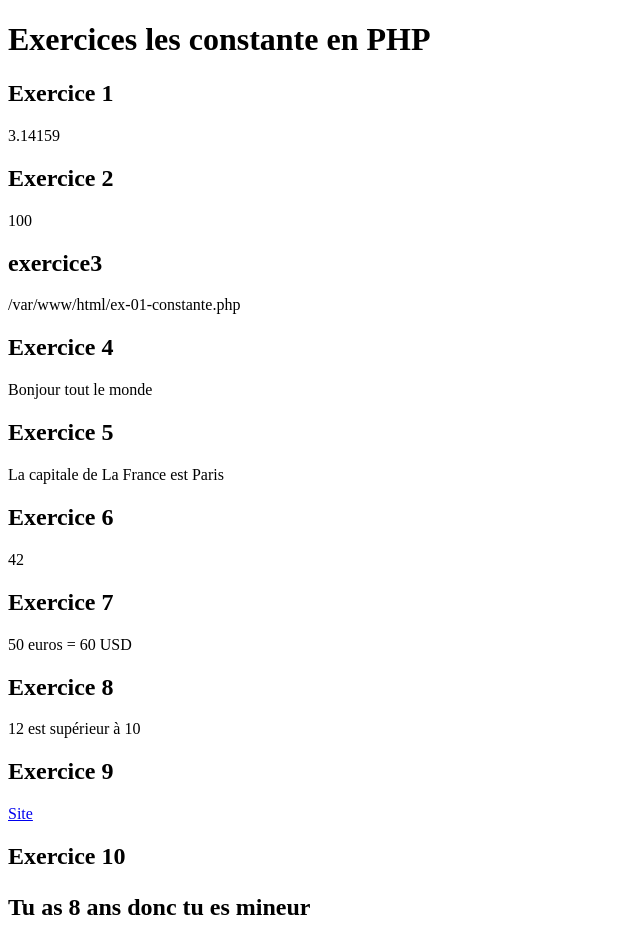
After one commit to nanaplouf/exercices-php-2025, a PHP site: page /ex-01-constante.php in a window 1280 px wide. The commit adds this page. Shown: the whole page, without its empty margins (0-640 px from the left). Run offline with PHP 8.4, Linux system fonts and the light colour scheme.

Commit message:
correction 01

```diff
--- a/01-consignesConstante.php
+++ b/01-consignesConstante.php
@@ -10,6 +10,7 @@
 /** Exercice 2 : Calcul avec des constantes
  *
  * Déclarer deux constantes LARGEUR et LONGUEUR avec des valeurs numériques puis calculer l'aire d'un rectangle en utilisant ces constantes et afficher le résultat
+ *
  *
  * ! stocker le résultat du calcul avant de l'afficher
  */
--- /dev/null
+++ b/ex-01-constante.php
@@ -0,0 +1,97 @@
+<!DOCTYPE html>
+<html lang="fr">
+<head>
+    <meta charset="UTF-8">
+    <meta name="viewport" content="width=device-width, initial-scale=1.0">
+    <title>Exercices constante</title>
+</head>
+<body>
+    <h1>Exercices les constante en PHP</h1>
+
+    <h2>Exercice 1</h2>
+    <?php
+        define('PI',3.14159);
+        echo "<p>" . PI . "</p>";
+    ?>
+
+    <h2>Exercice 2</h2>
+    <?php
+        define('LARGEUR', 25);
+        define('LONGUEUR', 4);
+        $total = LARGEUR * LONGUEUR;
+        echo "<p>$total</p>"
+    ?>
+
+    <h2>exercice3 </h2>
+    <?php
+        echo '<p>' . __FILE__ . '</p>';
+    ?>
+
+    <h2>Exercice 4</h2>
+
+    <?php
+        define('PREFIXE','Bonjour');
+
+        $mot1 = 'tout';
+        $mot2 = 'le';
+        $mot3 = 'monde';
+
+        echo '<p>' . PREFIXE . " $mot1 $mot2 $mot3</p>"
+    ?>
+    <h2>Exercice 5</h2>
+    <?php
+        define("SUJET", "La France");
+        $capitale = 'Paris';
+        echo "<p> La capitale de " . SUJET . " est  $capitale</p>";
+    ?>
+
+    <h2>Exercice 6</h2>
+
+    <?php
+        define('TAUX_TVA', 0.2);
+        $prix_ht = 35;
+        $prix_ttc = (TAUX_TVA * $prix_ht) + $prix_ht;
+
+        echo "<p>$prix_ttc</p>";
+    ?>
+
+    <h2>Exercice 7</h2>
+    <?php
+        define('EURO_VERS_USD', 1.2);
+        $euros = 50;
+        $dollars = $euros * EURO_VERS_USD;
+        echo "<p>$euros euros = $dollars USD</p>";
+    ?>
+    <h2>Exercice 8</h2>
+    <?php
+        define('SEUL', 10);
+        $random = rand(0,20);
+        if( SEUL < $random){
+            echo "<p> $random est supérieur à " . SEUL . "</p>";
+        }else{
+            echo "<p> $random est inférieur à " . SEUL . "</p>";
+        }
+    ?>
+
+    <h2>Exercice 9</h2>
+    <?php
+        define('URL_SITE', 'https://figurinemangafrance.fr/');
+        $chemin = 'collections/dragon-ball-z';
+        $cheminComplet = URL_SITE . $chemin;
+        echo "<a href='$cheminComplet'>Site</a>";
+    ?>
+
+    <h2>Exercice 10<h2>
+
+    <?php
+        define('AGE_LEGALE',18);
+        $age = rand(2,99);
+        if($age >= AGE_LEGALE){
+            echo "<p> Tu as $age ans donc tu es majeur</p>";
+        }else {
+            echo "<p> Tu as $age ans donc tu es mineur</p>";
+        }
+    ?>
+
+</body>
+</html>
```
